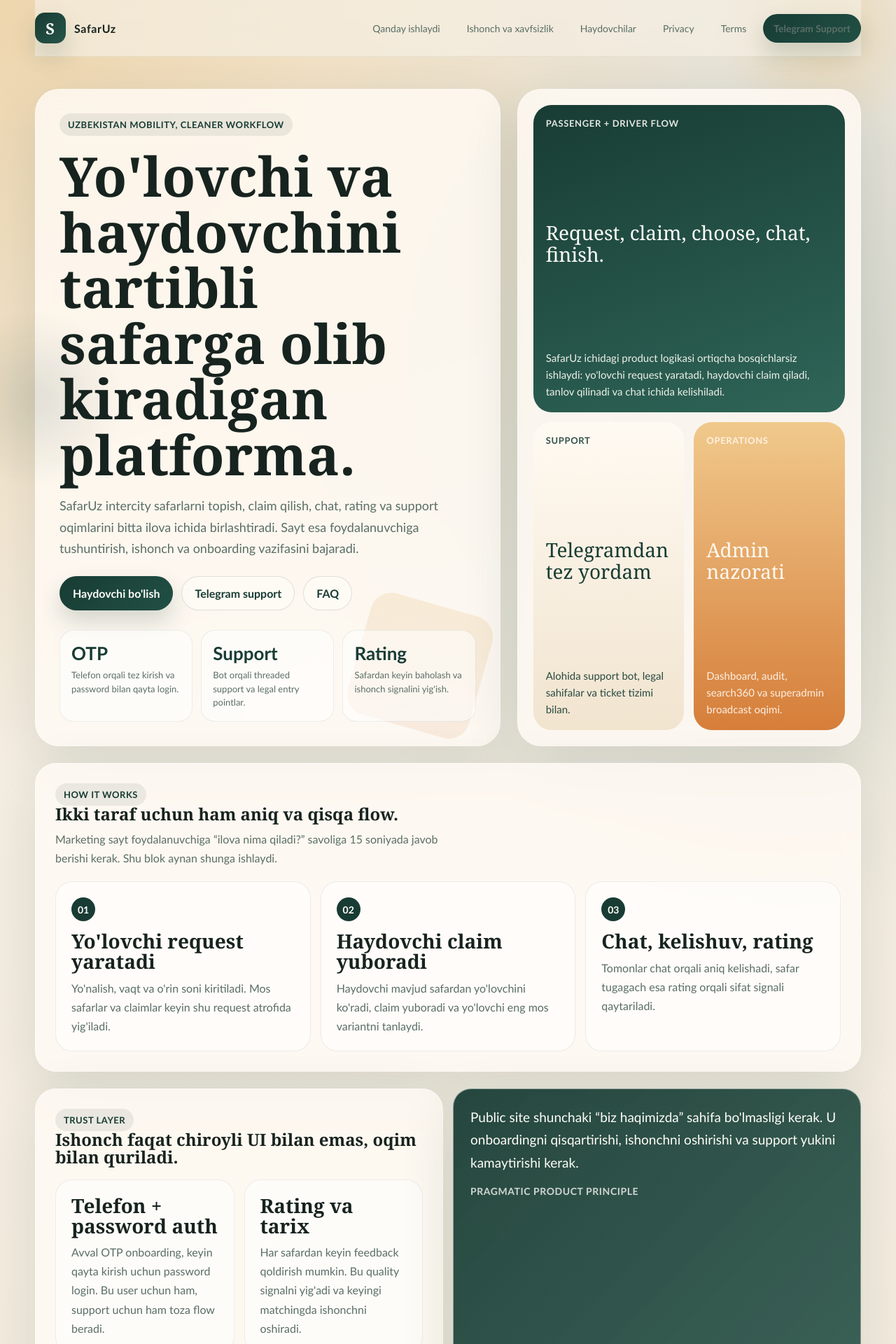
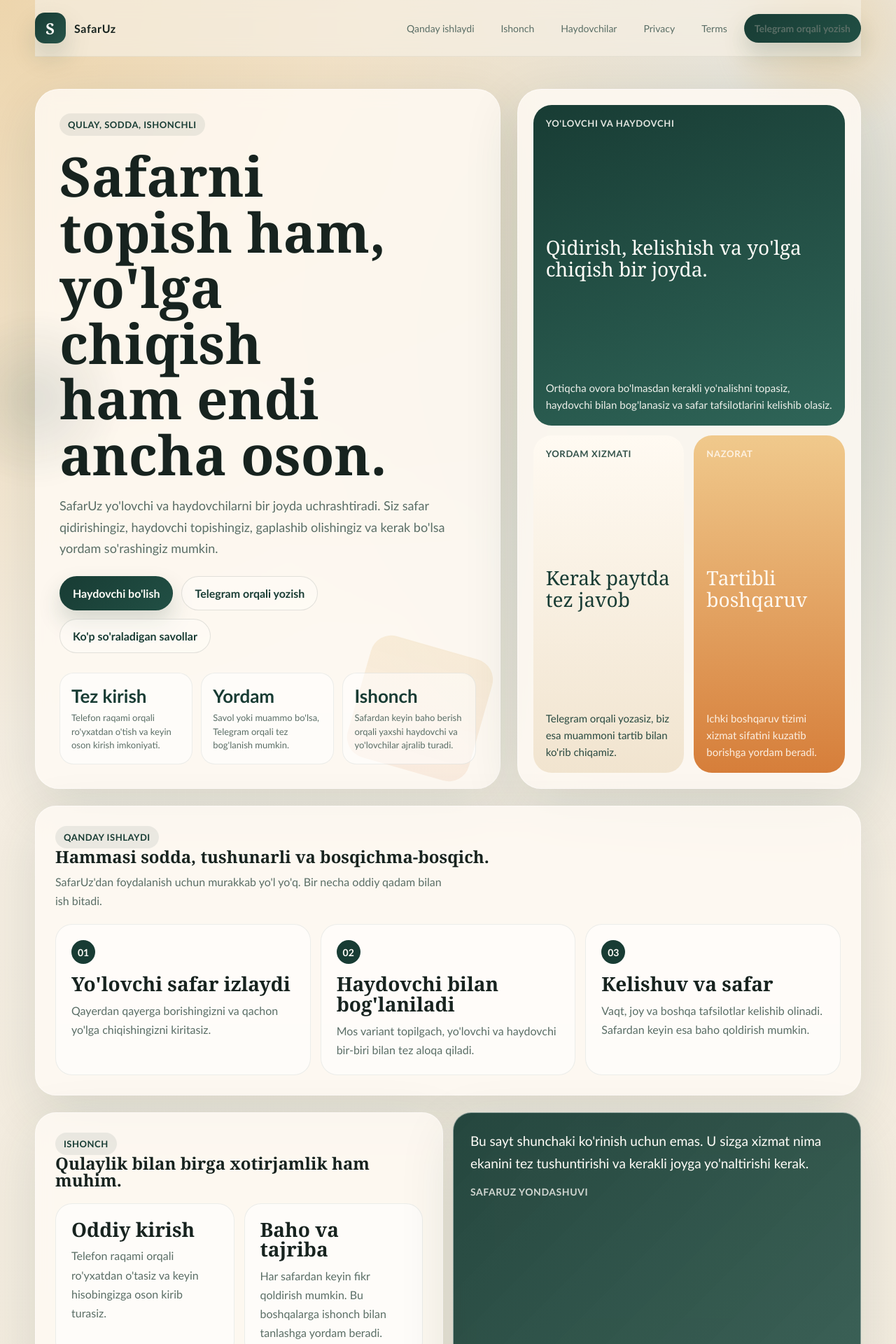
Before and after one commit to Nurboev1/taxi_app, a FastAPI app: page / in a window 1280 px wide. Shown: the top 1920 px of the page at 70% size. Run offline with FastAPI, Linux system fonts and the light colour scheme.

Commit message:
Refine public site copy for simpler Uzbek

```diff
--- a/backend/app/templates/public/base.html
+++ b/backend/app/templates/public/base.html
@@ -4,7 +4,7 @@
   <meta charset="utf-8" />
   <meta name="viewport" content="width=device-width, initial-scale=1" />
   <title>{% block title %}{{ app_name }}{% endblock %}</title>
-  <meta name="description" content="{% block description %}SafarUz - yo'lovchi va haydovchilar uchun zamonaviy safar platformasi.{% endblock %}" />
+  <meta name="description" content="{% block description %}SafarUz - yo'lovchi va haydovchilar uchun qulay safar xizmati.{% endblock %}" />
   <style>
     :root {
       color-scheme: light;
@@ -576,11 +576,11 @@
         </a>
         <nav class="nav">
           <a href="/#how">Qanday ishlaydi</a>
-          <a href="/#trust">Ishonch va xavfsizlik</a>
+          <a href="/#trust">Ishonch</a>
           <a href="/drivers">Haydovchilar</a>
           <a href="/legal/privacy">Privacy</a>
           <a href="/legal/terms">Terms</a>
-          <a class="cta" href="{{ support_bot_link }}" target="_blank" rel="noopener noreferrer">Telegram Support</a>
+          <a class="cta" href="{{ support_bot_link }}" target="_blank" rel="noopener noreferrer">Telegram orqali yozish</a>
         </nav>
       </header>
     </div>
@@ -593,11 +593,11 @@
       <footer class="footer-card">
         <div class="footer-grid">
           <div>
-            <span class="badge">SafarUz Public Site</span>
-            <h2 style="margin-top:14px;">Safarni aniqroq, tezroq va tartibliroq boshqarish uchun.</h2>
+            <span class="badge">SafarUz</span>
+            <h2 style="margin-top:14px;">Safarni topish va yo'lga chiqishni yengillashtiradigan xizmat.</h2>
             <p style="line-height:1.8; color:rgba(255,253,248,0.74); max-width:52ch;">
-              SafarUz yo'lovchi va haydovchilarni intercity safarlar uchun bog'laydi.
-              Support, legal va onboarding oqimlari bitta platformada jamlangan.
+              SafarUz yo'lovchi va haydovchilarni bir-biriga bog'laydi.
+              Kerakli ma'lumotlar, yordam xizmati va asosiy qoidalar shu yerda jamlangan.
             </p>
           </div>
           <div>
--- a/backend/app/templates/public/home.html
+++ b/backend/app/templates/public/home.html
@@ -1,35 +1,35 @@
 {% extends "public/base.html" %}
 
-{% block title %}SafarUz | Public Site{% endblock %}
-{% block description %}SafarUz - yo'lovchi va haydovchilar uchun intercity safar platformasi. Qo'llab-quvvatlash, onboarding va legal ma'lumotlar bitta joyda.{% endblock %}
+{% block title %}SafarUz | Qulay safar xizmati{% endblock %}
+{% block description %}SafarUz - yo'lovchi va haydovchilarni bir-biriga bog'laydigan qulay safar xizmati. Kerakli ma'lumot, yordam va qoidalar bir joyda jamlangan.{% endblock %}
 
 {% block content %}
   <div class="container">
     <section class="hero">
       <div class="hero-copy">
-        <span class="eyebrow">Uzbekistan mobility, cleaner workflow</span>
-        <h1>Yo'lovchi va haydovchini tartibli safarga olib kiradigan platforma.</h1>
+        <span class="eyebrow">Qulay, sodda, ishonchli</span>
+        <h1>Safarni topish ham, yo'lga chiqish ham endi ancha oson.</h1>
         <p class="lead">
-          SafarUz intercity safarlarni topish, claim qilish, chat, rating va support oqimlarini
-          bitta ilova ichida birlashtiradi. Sayt esa foydalanuvchiga tushuntirish, ishonch va onboarding vazifasini bajaradi.
+          SafarUz yo'lovchi va haydovchilarni bir joyda uchrashtiradi.
+          Siz safar qidirishingiz, haydovchi topishingiz, gaplashib olishingiz va kerak bo'lsa yordam so'rashingiz mumkin.
         </p>
         <div class="hero-actions">
           <a class="cta" href="/drivers">Haydovchi bo'lish</a>
-          <a class="cta-outline" href="{{ support_bot_link }}" target="_blank" rel="noopener noreferrer">Telegram support</a>
-          <a class="cta-outline" href="#faq">FAQ</a>
+          <a class="cta-outline" href="{{ support_bot_link }}" target="_blank" rel="noopener noreferrer">Telegram orqali yozish</a>
+          <a class="cta-outline" href="#faq">Ko'p so'raladigan savollar</a>
         </div>
         <div class="hero-metrics">
           <div class="metric">
-            <div class="v">OTP</div>
-            <div class="k">Telefon orqali tez kirish va password bilan qayta login.</div>
+            <div class="v">Tez kirish</div>
+            <div class="k">Telefon raqami orqali ro'yxatdan o'tish va keyin oson kirish imkoniyati.</div>
           </div>
           <div class="metric">
-            <div class="v">Support</div>
-            <div class="k">Bot orqali threaded support va legal entry pointlar.</div>
+            <div class="v">Yordam</div>
+            <div class="k">Savol yoki muammo bo'lsa, Telegram orqali tez bog'lanish mumkin.</div>
           </div>
           <div class="metric">
-            <div class="v">Rating</div>
-            <div class="k">Safardan keyin baholash va ishonch signalini yig'ish.</div>
+            <div class="v">Ishonch</div>
+            <div class="k">Safardan keyin baho berish orqali yaxshi haydovchi va yo'lovchilar ajralib turadi.</div>
           </div>
         </div>
       </div>
@@ -37,22 +37,22 @@
       <div class="hero-art">
         <div class="art-grid">
           <article class="art-card primary">
-            <div class="art-kicker">Passenger + Driver Flow</div>
-            <div class="art-title">Request, claim, choose, chat, finish.</div>
+            <div class="art-kicker">Yo'lovchi va haydovchi</div>
+            <div class="art-title">Qidirish, kelishish va yo'lga chiqish bir joyda.</div>
             <div class="art-copy">
-              SafarUz ichidagi product logikasi ortiqcha bosqichlarsiz ishlaydi:
-              yo'lovchi request yaratadi, haydovchi claim qiladi, tanlov qilinadi va chat ichida kelishiladi.
+              Ortiqcha ovora bo'lmasdan kerakli yo'nalishni topasiz,
+              haydovchi bilan bog'lanasiz va safar tafsilotlarini kelishib olasiz.
             </div>
           </article>
           <article class="art-card soft">
-            <div class="art-kicker">Support</div>
-            <div class="art-title">Telegramdan tez yordam</div>
-            <div class="art-copy">Alohida support bot, legal sahifalar va ticket tizimi bilan.</div>
+            <div class="art-kicker">Yordam xizmati</div>
+            <div class="art-title">Kerak paytda tez javob</div>
+            <div class="art-copy">Telegram orqali yozasiz, biz esa muammoni tartib bilan ko'rib chiqamiz.</div>
           </article>
           <article class="art-card warm">
-            <div class="art-kicker">Operations</div>
-            <div class="art-title">Admin nazorati</div>
-            <div class="art-copy">Dashboard, audit, search360 va superadmin broadcast oqimi.</div>
+            <div class="art-kicker">Nazorat</div>
+            <div class="art-title">Tartibli boshqaruv</div>
+            <div class="art-copy">Ichki boshqaruv tizimi xizmat sifatini kuzatib borishga yordam beradi.</div>
           </article>
         </div>
       </div>
@@ -62,26 +62,26 @@
       <div class="section-card">
         <div class="section-head">
           <div>
-            <span class="eyebrow">How It Works</span>
-            <h2>Ikki taraf uchun ham aniq va qisqa flow.</h2>
-            <p>Marketing sayt foydalanuvchiga “ilova nima qiladi?” savoliga 15 soniyada javob berishi kerak. Shu blok aynan shunga ishlaydi.</p>
+            <span class="eyebrow">Qanday ishlaydi</span>
+            <h2>Hammasi sodda, tushunarli va bosqichma-bosqich.</h2>
+            <p>SafarUz'dan foydalanish uchun murakkab yo'l yo'q. Bir necha oddiy qadam bilan ish bitadi.</p>
           </div>
         </div>
         <div class="grid-3">
           <article class="step">
             <span class="step-no">01</span>
-            <h3>Yo'lovchi request yaratadi</h3>
-            <p>Yo'nalish, vaqt va o'rin soni kiritiladi. Mos safarlar va claimlar keyin shu request atrofida yig'iladi.</p>
+            <h3>Yo'lovchi safar izlaydi</h3>
+            <p>Qayerdan qayerga borishingizni va qachon yo'lga chiqishingizni kiritasiz.</p>
           </article>
           <article class="step">
             <span class="step-no">02</span>
-            <h3>Haydovchi claim yuboradi</h3>
-            <p>Haydovchi mavjud safardan yo'lovchini ko'radi, claim yuboradi va yo'lovchi eng mos variantni tanlaydi.</p>
+            <h3>Haydovchi bilan bog'laniladi</h3>
+            <p>Mos variant topilgach, yo'lovchi va haydovchi bir-biri bilan tez aloqa qiladi.</p>
           </article>
           <article class="step">
             <span class="step-no">03</span>
-            <h3>Chat, kelishuv, rating</h3>
-            <p>Tomonlar chat orqali aniq kelishadi, safar tugagach esa rating orqali sifat signali qaytariladi.</p>
+            <h3>Kelishuv va safar</h3>
+            <p>Vaqt, joy va boshqa tafsilotlar kelishib olinadi. Safardan keyin esa baho qoldirish mumkin.</p>
           </article>
         </div>
       </div>
@@ -92,36 +92,36 @@
         <div class="section-card">
           <div class="section-head">
             <div>
-              <span class="eyebrow">Trust Layer</span>
-              <h2>Ishonch faqat chiroyli UI bilan emas, oqim bilan quriladi.</h2>
+            <span class="eyebrow">Ishonch</span>
+            <h2>Qulaylik bilan birga xotirjamlik ham muhim.</h2>
           </div>
         </div>
         <div class="grid-2">
           <article class="feature">
-              <h3>Telefon + password auth</h3>
-              <p>Avval OTP onboarding, keyin qayta kirish uchun password login. Bu user uchun ham, support uchun ham toza flow beradi.</p>
+            <h3>Oddiy kirish</h3>
+            <p>Telefon raqami orqali ro'yxatdan o'tasiz va keyin hisobingizga oson kirib turasiz.</p>
           </article>
           <article class="feature">
-              <h3>Rating va tarix</h3>
-              <p>Har safardan keyin feedback qoldirish mumkin. Bu quality signalni yig'adi va keyingi matchingda ishonchni oshiradi.</p>
+            <h3>Baho va tajriba</h3>
+            <p>Har safardan keyin fikr qoldirish mumkin. Bu boshqalarga ishonch bilan tanlashga yordam beradi.</p>
           </article>
           <article class="feature">
-              <h3>Legal va support</h3>
-              <p>Privacy, terms va bot orqali support kirish nuqtalari ochiq ko'rinadi. Public sayt ishonchni aynan shu yerda yutadi.</p>
+            <h3>Yordam va qoidalar</h3>
+            <p>Kerakli qoidalar, maxfiylik ma'lumoti va yordam kanali ochiq ko'rinadi.</p>
           </article>
           <article class="feature">
-              <h3>Admin operations</h3>
-              <p>Audit log, support SLA, global search360 va broadcast kabi ichki instrumentlar product sifati uchun tayanch bo'lib turadi.</p>
+            <h3>Xizmat sifati</h3>
+            <p>Ichki nazorat tizimi orqali murojaatlar va asosiy jarayonlar kuzatib boriladi.</p>
           </article>
         </div>
       </div>
 
         <aside class="quote-card">
           <p>
-            Public site shunchaki “biz haqimizda” sahifa bo'lmasligi kerak.
-            U onboardingni qisqartirishi, ishonchni oshirishi va support yukini kamaytirishi kerak.
+            Bu sayt shunchaki ko'rinish uchun emas.
+            U sizga xizmat nima ekanini tez tushuntirishi va kerakli joyga yo'naltirishi kerak.
           </p>
-          <strong>Pragmatic Product Principle</strong>
+          <strong>SafarUz yondashuvi</strong>
         </aside>
       </div>
     </section>
@@ -130,27 +130,27 @@
       <div class="section-card">
         <div class="section-head">
           <div>
-            <span class="eyebrow">Two Audiences</span>
-            <h2>Yo'lovchi uchun alohida, haydovchi uchun alohida value proposition.</h2>
+            <span class="eyebrow">Kimlar uchun</span>
+            <h2>SafarUz ham yo'lovchi, ham haydovchi uchun qulay.</h2>
           </div>
         </div>
         <div class="grid-2">
           <article class="driver-offer">
             <h3>Yo'lovchi uchun</h3>
-            <p>Safarni topish, haydovchini tanlash va supportga chiqish bir joyda. Chalkash Telegram group tarzidan ancha tartibliroq tajriba.</p>
+            <p>Safarni izlash, haydovchi bilan bog'lanish va kerak bo'lsa yordam so'rash bir joyda jamlangan.</p>
             <ul class="inline-list">
-              <li>Request yaratish va holatini kuzatish</li>
-              <li>Haydovchi claimlarini solishtirish</li>
-              <li>Chat va notification orqali tez aloqa</li>
+              <li>Safar qidirish va tanlash</li>
+              <li>Haydovchi bilan tez bog'lanish</li>
+              <li>Yordam xizmatiga oson chiqish</li>
             </ul>
           </article>
           <article class="driver-offer">
             <h3>Haydovchi uchun</h3>
-            <p>Bo'sh o'rinlarni boshqarish, requestlarga claim yuborish va passenger bilan tez kelishuv qilish uchun operatsion jihatdan yengilroq panel.</p>
+            <p>Bo'sh o'rinlarni to'ldirish, yo'lovchilar bilan kelishish va safarni tartib bilan boshqarish osonlashadi.</p>
             <ul class="inline-list">
-              <li>Trip va seat nazorati</li>
-              <li>Mos requestlarni ko'rish</li>
-              <li>Rating va support orqali ishonchni ushlash</li>
+              <li>Safarni e'lon qilish</li>
+              <li>Mos yo'lovchilarni ko'rish</li>
+              <li>Baho va yordam orqali ishonchni oshirish</li>
             </ul>
           </article>
         </div>
@@ -161,14 +161,14 @@
       <div class="section-card">
         <div class="section-head">
           <div>
-            <span class="eyebrow">FAQ</span>
-            <h2>Foydalanuvchi saytdan chiqib ketmasligi uchun oldindan javob beriladigan savollar.</h2>
+            <span class="eyebrow">Savol-javob</span>
+            <h2>Ko'p so'raladigan savollarga qisqa javoblar.</h2>
           </div>
         </div>
         <div class="grid-2">
           <article class="faq">
             <h3>SafarUz hozir nima?</h3>
-            <p>Bu yo'lovchi va haydovchi o'rtasidagi intercity safar oqimini raqamlashtiradigan mobil product ekotizimi.</p>
+            <p>Bu yo'lovchi va haydovchilarni bir-biriga bog'laydigan qulay safar ilovasi.</p>
           </article>
           <article class="faq">
             <h3>Supportga qayerdan yozaman?</h3>
@@ -176,11 +176,11 @@
           </article>
           <article class="faq">
             <h3>Haydovchi bo'lish mumkinmi?</h3>
-            <p>Ha. Alohida onboarding va verification oqimi uchun driver sahifasi tayyorlangan.</p>
+            <p>Ha. Buning uchun haydovchilar uchun alohida sahifa tayyorlangan.</p>
           </article>
           <article class="faq">
             <h3>Legal hujjatlar bormi?</h3>
-            <p>Ha. <a href="/legal/privacy">Privacy Policy</a> va <a href="/legal/terms">Terms of Use</a> public ko'rinishda mavjud.</p>
+            <p>Ha. <a href="/legal/privacy">Maxfiylik siyosati</a> va <a href="/legal/terms">Foydalanish shartlari</a> ochiq joylashtirilgan.</p>
           </article>
         </div>
       </div>
@@ -190,11 +190,11 @@
       <div class="section-card">
         <div class="section-head">
           <div>
-            <span class="eyebrow">Next Step</span>
-            <h2>Public sayt tayyor. Endi unga haqiqiy distribution CTA ulash mumkin.</h2>
-            <p>Agar keyin Play Store yoki APK link bo'lsa, shu hero CTA’ga real install button osongina ulanadi.</p>
+            <span class="eyebrow">Keyingi qadam</span>
+            <h2>Haydovchilar uchun alohida sahifa bilan tanishing.</h2>
+            <p>Agar siz haydovchi bo'lsangiz yoki shu yo'nalishda ishlamoqchi bo'lsangiz, keyingi sahifada batafsilroq ma'lumot bor.</p>
           </div>
-          <a class="cta" href="/drivers">Driver onboarding page</a>
+          <a class="cta" href="/drivers">Haydovchilar sahifasi</a>
         </div>
       </div>
     </section>
```
Also changed, not shown: PROJECT_HANDOFF_FOR_CHATGPT.md (+1 -0 lines), backend/app/templates/public/drivers.html (+41 -41 lines). Lines whose indentation alone changed are shown as unchanged.
